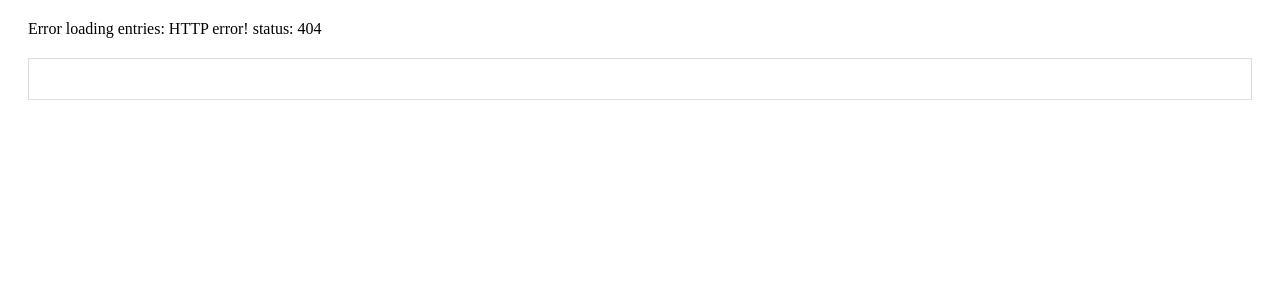
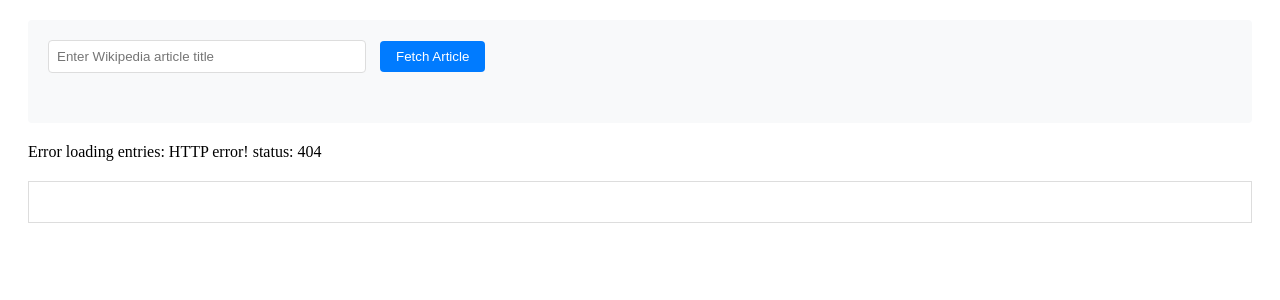
Before and after one commit to deserat/ai_play, a Python web app: template web/templates/index.html in a window 1280 px wide. Shown: the top 300 px of the page. Run offline with Jinja, Linux system fonts and the light colour scheme; the template is opened without the code that fills it, so the values that code supplies are empty; some libraries are stand-ins or nearby versions.

Commit message:
feat: Add Wikipedia article fetch form with status messaging

```diff
--- a/web/templates/index.html
+++ b/web/templates/index.html
@@ -6,6 +6,45 @@
     <script src="https://cdn.jsdelivr.net/npm/marked/marked.min.js"></script>
     <script src="/static/wiki-api.js"></script>
     <style>
+        /* Add form styles */
+        .fetch-form {
+            margin: 20px;
+            padding: 20px;
+            background-color: #f8f9fa;
+            border-radius: 4px;
+        }
+        .fetch-form input[type="text"] {
+            padding: 8px;
+            margin-right: 10px;
+            width: 300px;
+            border: 1px solid #ddd;
+            border-radius: 4px;
+        }
+        .fetch-form button {
+            padding: 8px 16px;
+            background-color: #007bff;
+            color: white;
+            border: none;
+            border-radius: 4px;
+            cursor: pointer;
+        }
+        .fetch-form button:hover {
+            background-color: #0056b3;
+        }
+        .status-message {
+            margin-top: 10px;
+            padding: 10px;
+            border-radius: 4px;
+        }
+        .status-success {
+            background-color: #d4edda;
+            color: #155724;
+        }
+        .status-error {
+            background-color: #f8d7da;
+            color: #721c24;
+        }
+        /* Existing styles remain the same */
         .entry-list {
             margin: 20px;
         }
@@ -22,7 +61,6 @@
             padding: 20px;
             border: 1px solid #ddd;
         }
-        /* Add styles for markdown content */
         .markdown-content {
             line-height: 1.6;
         }
@@ -43,11 +81,57 @@
     </style>
 </head>
 <body>
+    <!-- Add the new form -->
+    <div class="fetch-form">
+        <form id="fetchForm" onsubmit="fetchWikiArticle(event)">
+            <input type="text" id="articleTitle" placeholder="Enter Wikipedia article title" required>
+            <button type="submit">Fetch Article</button>
+        </form>
+        <div id="statusMessage" class="status-message"></div>
+    </div>
+
     <div id="entries" class="entry-list"></div>
     <div id="entry-detail" class="entry-content"></div>
 
     <script>
         const api = new WikiAPI();
+
+        // Add the new fetch function
+        async function fetchWikiArticle(event) {
+            event.preventDefault();
+            const titleInput = document.getElementById('articleTitle');
+            const statusDiv = document.getElementById('statusMessage');
+            const title = titleInput.value.trim();
+
+            try {
+                statusDiv.innerHTML = 'Fetching article...';
+                statusDiv.className = 'status-message';
+
+                const response = await fetch(`/wiki-entries/fetch/?title=${encodeURIComponent(title)}`, {
+                    method: 'POST'
+                });
+
+                if (!response.ok) {
+                    throw new Error(`HTTP error! status: ${response.status}`);
+                }
+
+                const result = await response.json();
+
+                // Show success message
+                statusDiv.innerHTML = result.status;
+                statusDiv.className = 'status-message status-success';
+
+                // Clear the input
+                titleInput.value = '';
+
+                // Reload the entries list to show the new entry
+                await loadEntries();
+
+            } catch (error) {
+                statusDiv.innerHTML = `Error: ${error.message}`;
+                statusDiv.className = 'status-message status-error';
+            }
+        }
 
         // Load and display entry list
         async function loadEntries() {
```
